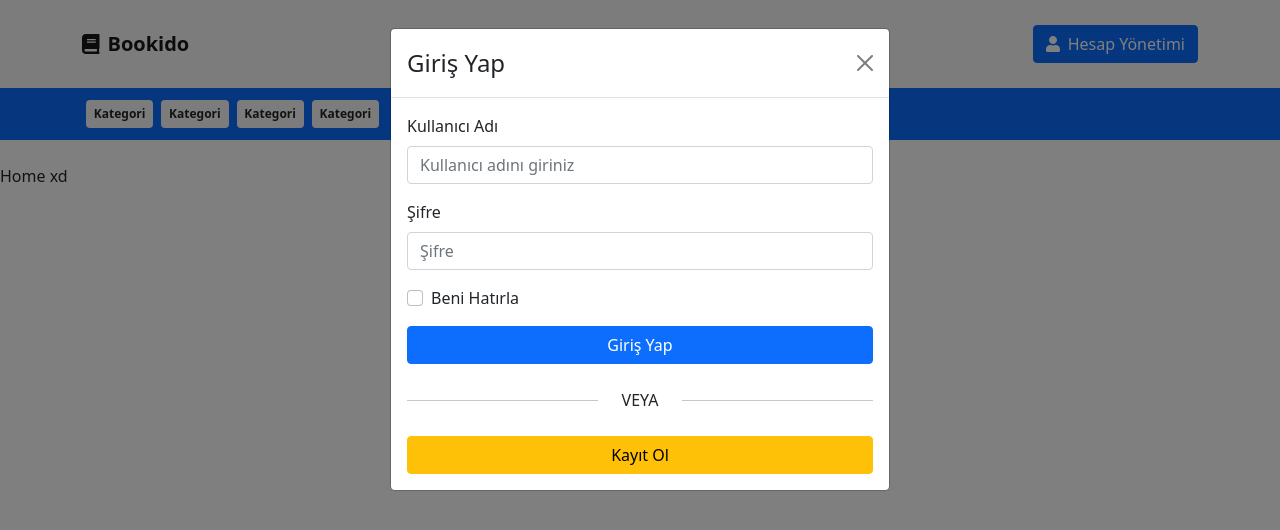
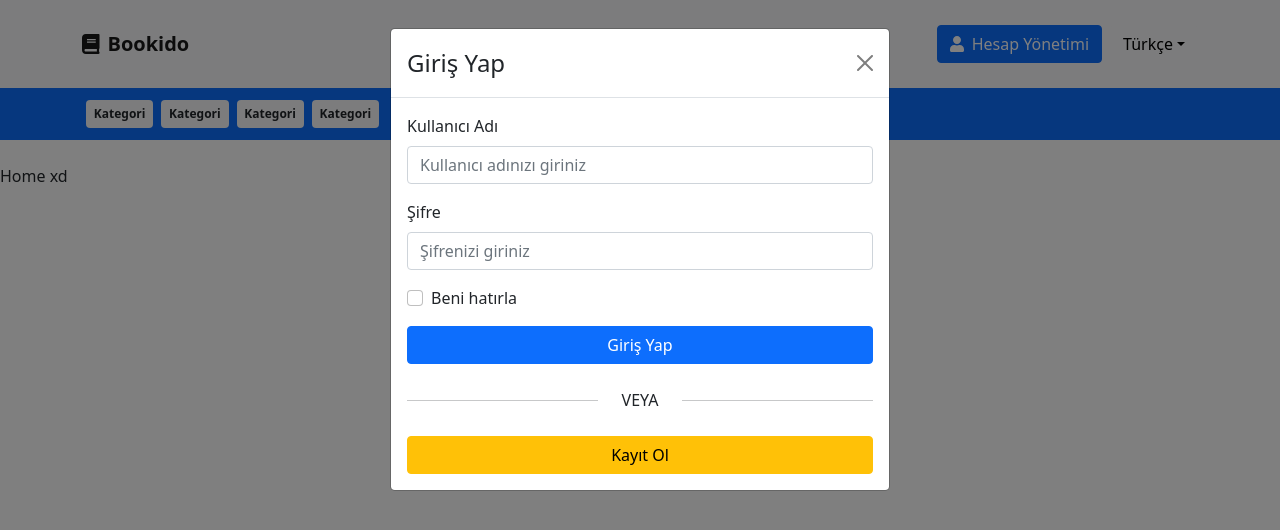
Before and after one commit to talhakoylu/SummerInternshipFrontendPrivate, a React (Create React App) app: page / in a window 1280 px wide. Both pictures are taken after a click on the button "Hesap Yönetimi". Shown: the top 530 px of the page. Built offline with nearby package versions, Linux system fonts and the light colour scheme.

Commit message:
Localization added

```diff
--- a/src/components/Nav/AccountArea.jsx
+++ b/src/components/Nav/AccountArea.jsx
@@ -2,8 +2,10 @@ import { Button } from 'react-bootstrap'
 import React, { useState } from 'react'
 import { FontAwesomeIcon } from '@fortawesome/react-fontawesome'
 import LoginModal from '../Nav/Modals/LoginModal'
+import { useTranslation } from 'react-i18next';
 
 export default function AccountArea() {
+    const {t} = useTranslation();
     const [show, setShow] = useState(false);
 
     const handleClose = () => setShow(false);
@@ -12,7 +14,7 @@ export default function AccountArea() {
         <>
             <Button onClick={() => setShow(true)}>
                 <FontAwesomeIcon icon={"user"} className="me-2"></FontAwesomeIcon>
-                Hesap Yönetimi
+                {t("account.account_management")}
             </Button>
 
             <LoginModal show={show} handleClose={handleClose}></LoginModal>
--- /dev/null
+++ b/src/components/Nav/LanguageDropdown.jsx
@@ -0,0 +1,18 @@
+import React from 'react';
+import { DropdownButton, Dropdown } from 'react-bootstrap';
+import { useTranslation } from 'react-i18next';
+
+const languages = {"tr": "Türkçe", "en": "English"};
+
+export default function LanguageDropdown() {
+    const { i18n } = useTranslation();
+
+    return (
+        <DropdownButton variant={"light"} title={languages[i18n.language]} align="end">
+             {Object.keys(languages).filter(x => x !== i18n.language).map((language) => <Dropdown.Item key={language} onClick={() => {
+                 i18n.changeLanguage(language);
+            }}>{languages[language]}</Dropdown.Item>)}
+        </DropdownButton>
+
+    );
+}
--- a/src/components/Nav/Modals/LoginModal.jsx
+++ b/src/components/Nav/Modals/LoginModal.jsx
@@ -1,45 +1,48 @@
 import React, { useState } from 'react'
 import { Form, Button } from 'react-bootstrap';
+import { useTranslation } from 'react-i18next';
 import Modal from './../../Modal';
 import RegisterModal from './RegisterModal';
 
 export default function LoginModal({ ...dist }) {
+    const {t} = useTranslation();
+
     const [show, setShow] = useState(false);
 
     const handleClose = () => setShow(false);
 
     return (
         <>
-            <Modal title={"Giriş Yap"} {...dist}>
+            <Modal title={t("account.login")} {...dist}>
                 <Form>
                     <Form.Group className="mb-3" controlId="formUsername">
-                        <Form.Label>Kullanıcı Adı</Form.Label>
-                        <Form.Control type="text" placeholder="Kullanıcı adını giriniz" />
+                        <Form.Label>{t("account.username")}</Form.Label>
+                        <Form.Control type="text" placeholder={t("account.username_placeholder")} />
                     </Form.Group>
 
                     <Form.Group className="mb-3" controlId="formPassword">
-                        <Form.Label>Şifre</Form.Label>
-                        <Form.Control type="password" placeholder="Şifre" />
+                        <Form.Label>{t("account.password")}</Form.Label>
+                        <Form.Control type="password" placeholder={t("account.password_placeholder")} />
                     </Form.Group>
                     <Form.Group className="mb-3" controlId="formCheckbox">
-                        <Form.Check type="checkbox" label="Beni Hatırla" />
+                        <Form.Check type="checkbox" label={t("account.remember_me")} />
                     </Form.Group>
                     <div class="d-grid gap-2">
                         <Button variant="primary" className="block" type="submit">
-                            Giriş Yap
+                            {t("account.login")}
                         </Button>
                     </div>
                 </Form>
                 <div class="d-flex my-4">
                     <hr className="my-auto flex-grow-1" />
-                    <div className="px-4">VEYA</div>
+                    <div className="px-4">{t("account.modal_or")}</div>
                     <hr className="my-auto flex-grow-1" />
 
                 </div>
 
                 <div class="d-grid gap-2">
                     <Button variant="warning" className="block" type="submit" onClick={() => setShow(true)}>
-                        Kayıt Ol
+                    {t("account.register")}
                     </Button>
                 </div>
 
--- a/src/components/Nav/Modals/RegisterModal.jsx
+++ b/src/components/Nav/Modals/RegisterModal.jsx
@@ -1,10 +1,11 @@
 import React from 'react'
+import { useTranslation } from 'react-i18next';
 import Modal from './../../Modal';
 
 export default function RegisterModal({ ...dist }) {
-
+    const {t} = useTranslation();
     return (
-        <Modal title={"Kayıt Ol"} {...dist}>
+        <Modal title={t("account.register")} {...dist}>
            İçerik
         </Modal>
     );
--- a/src/components/Nav/NavMenu.jsx
+++ b/src/components/Nav/NavMenu.jsx
@@ -1,22 +1,24 @@
 import { FontAwesomeIcon } from "@fortawesome/react-fontawesome";
 import { Nav } from "react-bootstrap";
+import { useTranslation } from "react-i18next";
 import {
     NavLink
 } from "react-router-dom";
 function NavMenu() {
+    const {t} = useTranslation();
     return (
         <Nav className="me-auto ms-auto">
             <NavLink exact to={"/"} className={"nav-link"}>
                 <FontAwesomeIcon icon={"home"} className="me-2"></FontAwesomeIcon>
-                Ana Sayfa
+                {t('home')}
             </NavLink>
             <NavLink to={"/books"} className={"nav-link"}>
                 <FontAwesomeIcon icon={"book"} className="me-2"></FontAwesomeIcon>
-                Kitaplar
+                {t('book.books')}
             </NavLink>
             <NavLink to="/authors" className={"nav-link"}>
                 <FontAwesomeIcon icon={"user"} className="me-2"></FontAwesomeIcon>
-                Yazarlar
+                {t('book.authors')}
             </NavLink>
         </Nav>
     )
--- a/src/components/partials/Header.jsx
+++ b/src/components/partials/Header.jsx
@@ -5,9 +5,9 @@ import Categories from '../Nav/CategoryMenu'
 import { Link } from 'react-router-dom'
 import NavMenu from './../Nav/NavMenu';
 import AccountArea from '../Nav/AccountArea'
+import LanguageDropdown from '../Nav/LanguageDropdown'
 
 export default function Header() {
-
     return (
         <div className="mb-4">
             <Navbar bg="light" expand="lg">
@@ -23,6 +23,9 @@ export default function Header() {
                         <NavMenu />
                         <div className="d-flex">
                             <AccountArea></AccountArea>
+                            <div className="ms-2">
+                                <LanguageDropdown></LanguageDropdown>
+                            </div>
                         </div>
                     </Navbar.Collapse>
                 </Container>
--- /dev/null
+++ b/src/i18n/config.js
@@ -0,0 +1,21 @@
+import i18n from 'i18next';
+import { initReactI18next } from 'react-i18next';
+
+i18n.use(initReactI18next).init({
+  fallbackLng: 'tr',
+  lng: 'tr',
+  resources: {
+    en: {
+      translations: require('./locales/en/translations.json')
+    },
+    tr: {
+      translations: require('./locales/tr/translations.json')
+    }
+  },
+  ns: ['translations'],
+  defaultNS: 'translations'
+});
+
+i18n.languages = ['tr', 'en'];
+
+export default i18n;
--- /dev/null
+++ b/src/i18n/locales/en/translations.json
@@ -0,0 +1,18 @@
+{
+    "home": "Home Page",
+    "book": {
+        "books": "Books",
+        "authors": "Authors"
+    },
+    "account": {
+        "account_management" : "Account Management",
+        "login" : "Login",
+        "register" : "Register",
+        "username" : "Username",
+        "password" : "Password",
+        "remember_me" : "Remember me",
+        "username_placeholder": "Enter username",
+        "password_placeholder": "Enter password",
+        "modal_or" : "OR"
+    }
+}
--- /dev/null
+++ b/src/i18n/locales/tr/translations.json
@@ -0,0 +1,18 @@
+{
+    "home" : "Ana Sayfa",
+    "book": {
+        "books": "Kitaplar",
+        "authors": "Yazarlar"
+    },
+    "account": {
+        "account_management" : "Hesap Yönetimi",
+        "login" : "Giriş Yap",
+        "register" : "Kayıt Ol",
+        "username" : "Kullanıcı Adı",
+        "password" : "Şifre",
+        "remember_me" : "Beni hatırla",
+        "username_placeholder": "Kullanıcı adınızı giriniz",
+        "password_placeholder": "Şifrenizi giriniz",
+        "modal_or" : "VEYA"
+    }
+}
--- a/src/index.js
+++ b/src/index.js
@@ -3,6 +3,7 @@ import ReactDOM from 'react-dom';
 import './index.css';
 import App from './App';
 import reportWebVitals from './reportWebVitals';
+import './i18n/config';
 
 ReactDOM.render(
   <React.StrictMode>
```
